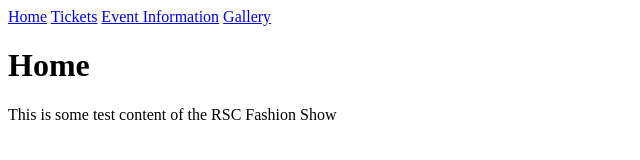
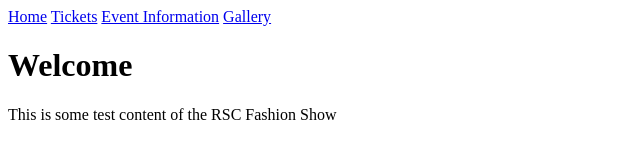
Before and after one commit to Beeen0001/Fashion-Show-Website, a website: page index.html in a window 1280 px wide. Shown: the whole page, without its empty margins (0-640 px from the left). Drawn offline with Linux system fonts and the light colour scheme.

Commit message:
Initial commit

```diff
--- a/index.html
+++ b/index.html
@@ -9,7 +9,7 @@
     <a href="eventinfo.html">Event Information</a>
     <a href="gallery.html">Gallery</a>
 
-    <h1>Home</h1>
+    <h1>Welcome</h1>
     <p>This is some test content of the RSC Fashion Show</p>
 
   </body>
```
Also changed, not shown: eventinfo.html (added), gallery.html (added), tickets.html (added).
